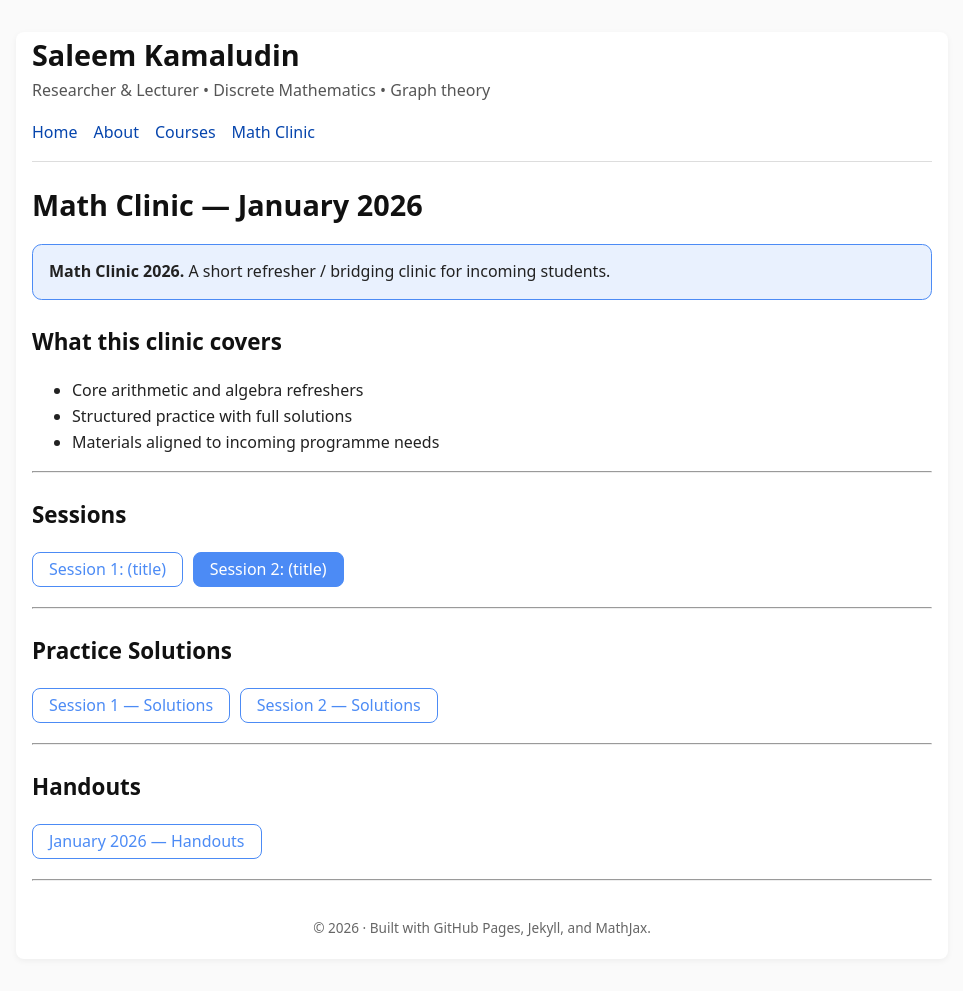
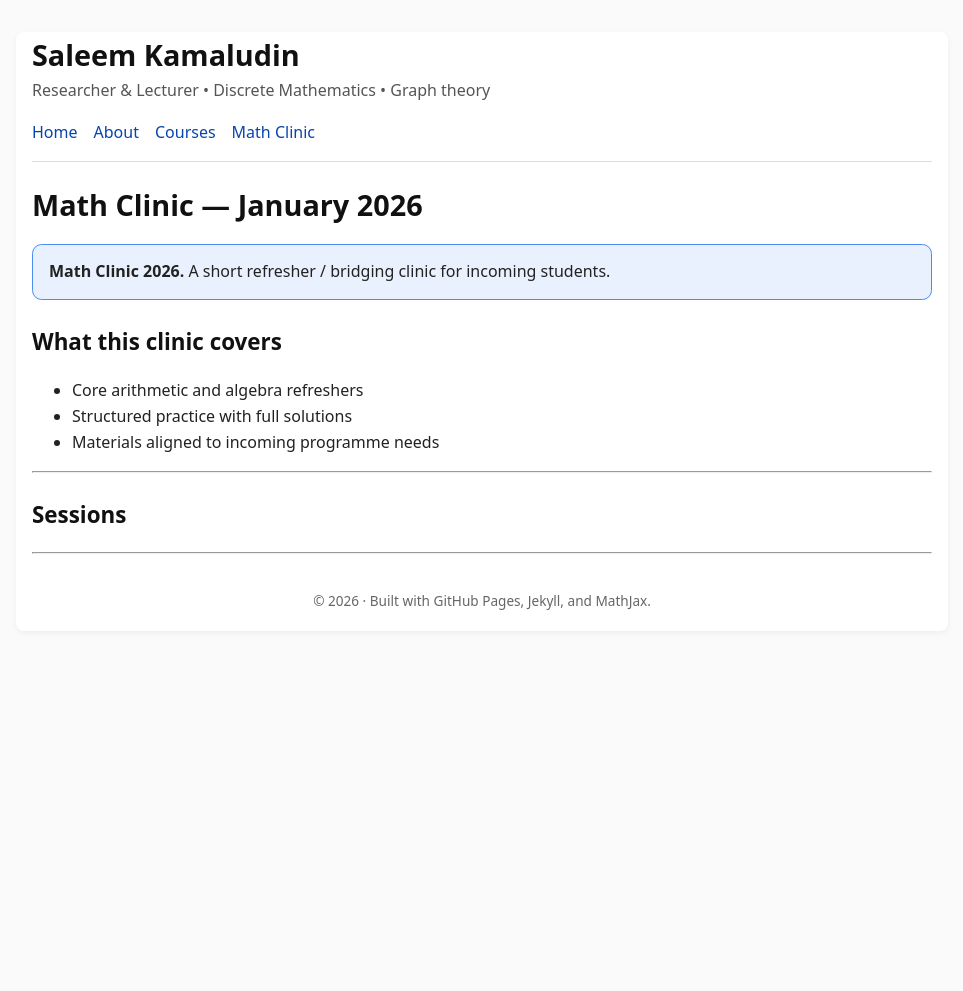
Before and after one commit to SaleemKamaludin/SaleemKamaludin.github.io, a Jekyll site: the page built from courses/math-clinic-2026/index.md, in a window 1280 px wide. Shown: the whole page, without its empty margins (158-1121 px from the left). Built offline with Jekyll 4.4.1, drawn with Linux system fonts in a browser that asks for light colours; after the commit the page ends 900 px from its top, so only the background shows below that.

Commit message:
Update index.md

```diff
--- a/courses/math-clinic-2026/index.md
+++ b/courses/math-clinic-2026/index.md
@@ -50,35 +50,3 @@ permalink: /courses/math-clinic-2026/
 ---
 
 ## Sessions
-
-<div class="session-buttons">
-  <a class="btn" href="{{ '/courses/math-clinic-2026/sessions/session-01/' | relative_url }}">
-    Session 1: (title)
-  </a>
-  <a class="btn btn-primary" href="{{ '/courses/math-clinic-2026/sessions/session-02/' | relative_url }}">
-    Session 2: (title)
-  </a>
-</div>
-
----
-
-## Practice Solutions
-
-<div class="session-buttons">
-  <a class="btn" href="{{ '/courses/math-clinic-2026/solutions/session-01/' | relative_url }}">
-    Session 1 — Solutions
-  </a>
-  <a class="btn" href="{{ '/courses/math-clinic-2026/solutions/session-02/' | relative_url }}">
-    Session 2 — Solutions
-  </a>
-</div>
-
----
-
-## Handouts
-
-<div class="session-buttons">
-  <a class="btn" href="{{ '/courses/math-clinic-2026/handouts/' | relative_url }}">
-    January 2026 — Handouts
-  </a>
-</div>
```
